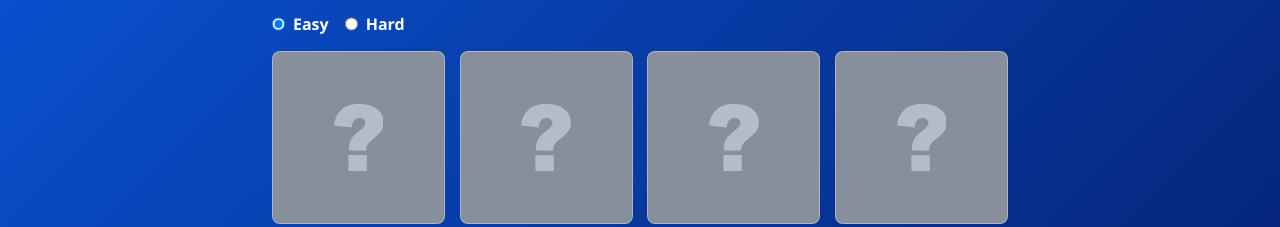
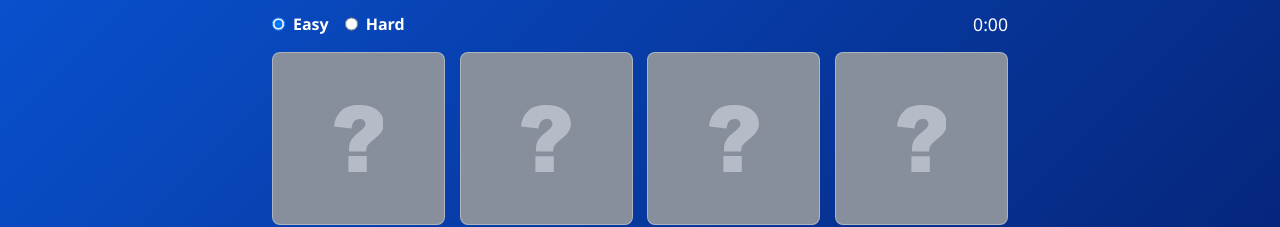
Before and after one commit to gabriel-dp/Memory_Languages, a React (Vite) app: page / in a window 1280 px wide. Shown: the top 227 px of the page. Built offline with nearby package versions, Linux system fonts and the light colour scheme.

Commit message:
✨ Timer implementation

```diff
--- /dev/null
+++ b/src/components/Timer/index.tsx
@@ -0,0 +1,19 @@
+import { Time } from "./styles";
+
+interface TimerProps {
+	time: number;
+}
+
+export default function Timer(props: TimerProps) {
+	const seconds = props.time % 60;
+	const minutes = Math.floor(props.time / 60);
+
+	const displayTimeUnit = (unit: number, numbers: number) =>
+		props.time > 60 * 10 ? "--" : unit.toString().padStart(numbers, "0");
+
+	return (
+		<Time>
+			{displayTimeUnit(minutes, 1)}:{displayTimeUnit(seconds, 2)}
+		</Time>
+	);
+}
--- /dev/null
+++ b/src/components/Timer/styles.ts
@@ -0,0 +1,6 @@
+import styled from "styled-components";
+
+export const Time = styled.span`
+	color: #fff;
+	font-size: 1.1rem;
+`;
--- a/src/pages/MemoryGame/components/GameMenu/index.tsx
+++ b/src/pages/MemoryGame/components/GameMenu/index.tsx
@@ -1,10 +1,12 @@
 import { difficulties } from "data/gameOptions";
+import Timer from "components/Timer";
 
 import { Difficulties, OptionsContainer } from "./styles";
 
 interface MenuProps {
 	dimension: number;
 	changeDimension: (newDimension: number) => void;
+	time: number;
 }
 
 export default function GameMenu(props: MenuProps) {
@@ -27,6 +29,7 @@ export default function GameMenu(props: MenuProps) {
 					</div>
 				))}
 			</Difficulties>
+			<Timer time={props.time} />
 		</OptionsContainer>
 	);
 }
--- a/src/pages/MemoryGame/components/GameMenu/styles.ts
+++ b/src/pages/MemoryGame/components/GameMenu/styles.ts
@@ -8,6 +8,7 @@ export const OptionsContainer = styled.div`
 	display: flex;
 	flex-direction: row;
 	align-items: center;
+	justify-content: space-between;
 `;
 
 export const Difficulties = styled.div`
--- a/src/pages/MemoryGame/components/Minigame/index.tsx
+++ b/src/pages/MemoryGame/components/Minigame/index.tsx
@@ -10,19 +10,34 @@ import { CardsContainer } from "./styles";
 interface MinigameProps {
 	dimension: number;
 	gameElements: elementType[];
+	isPlaying: (state: boolean) => void;
 }
 
 export default function Minigame(props: MinigameProps) {
+	const started = useRef(false);
 	const [first, setFirst] = useState<cardType | null>(null);
 	const [second, setSecond] = useState<cardType | null>(null);
 	const [solved, setSolved] = useState<number[]>([]);
 
+	useEffect(() => {
+		props.isPlaying(false);
+		started.current = false;
+
+		setFirst(null);
+		setSecond(null);
+		setSolved([]);
+	}, [props.dimension]);
+
 	const shuffledCards = useMemo<cardType[]>(() => {
-		setSolved([]);
 		return shuffle(props.dimension, props.gameElements);
 	}, [props.dimension, props.gameElements]);
 
 	const handleClick = (card: cardType) => {
+		if (!started.current) {
+			props.isPlaying(true);
+			started.current = true;
+		}
+
 		if (!first) {
 			setFirst(card);
 		} else if (!second) {
@@ -53,6 +68,13 @@ export default function Minigame(props: MinigameProps) {
 		if (first && second) delayedFlip(1100);
 	}, [first, second]);
 
+	useEffect(() => {
+		if (solved.length === props.dimension ** 2) {
+			props.isPlaying(false);
+			started.current = false;
+		}
+	}, [solved]);
+
 	return (
 		<CardsContainer dimension={props.dimension}>
 			{shuffledCards.map((card, index) => (
--- a/src/pages/MemoryGame/index.tsx
+++ b/src/pages/MemoryGame/index.tsx
@@ -1,4 +1,4 @@
-import { useState } from "react";
+import { useEffect, useState } from "react";
 
 import Minigame from "./components/Minigame";
 import GameMenu from "./components/GameMenu";
@@ -9,14 +9,30 @@ import { ScreenWrapper, GameContainer } from "./styles";
 
 export default function MemoryGame() {
 	const [dimension, setDimension] = useState(difficulties.easy);
+	const changeDimension = (newDimension: number) => setDimension(newDimension);
 
-	const changeDimension = (newDimension: number) => setDimension(newDimension);
+	const [time, setTime] = useState(0);
+	const [playing, setPlaying] = useState(false);
+	const isPlaying = (state: boolean) => {
+		if (state) setTime(0);
+		setPlaying(state);
+	};
+
+	useEffect(() => {
+		let interval: ReturnType<typeof setInterval>;
+		if (playing) {
+			interval = setInterval(() => {
+				setTime((time) => time + 1);
+			}, 1000);
+		}
+		return () => clearInterval(interval);
+	}, [playing]);
 
 	return (
 		<ScreenWrapper>
 			<GameContainer>
-				<GameMenu dimension={dimension} changeDimension={changeDimension}></GameMenu>
-				<Minigame dimension={dimension} gameElements={gameElements} />
+				<GameMenu dimension={dimension} changeDimension={changeDimension} time={time}></GameMenu>
+				<Minigame dimension={dimension} gameElements={gameElements} isPlaying={isPlaying} />
 			</GameContainer>
 		</ScreenWrapper>
 	);
```
